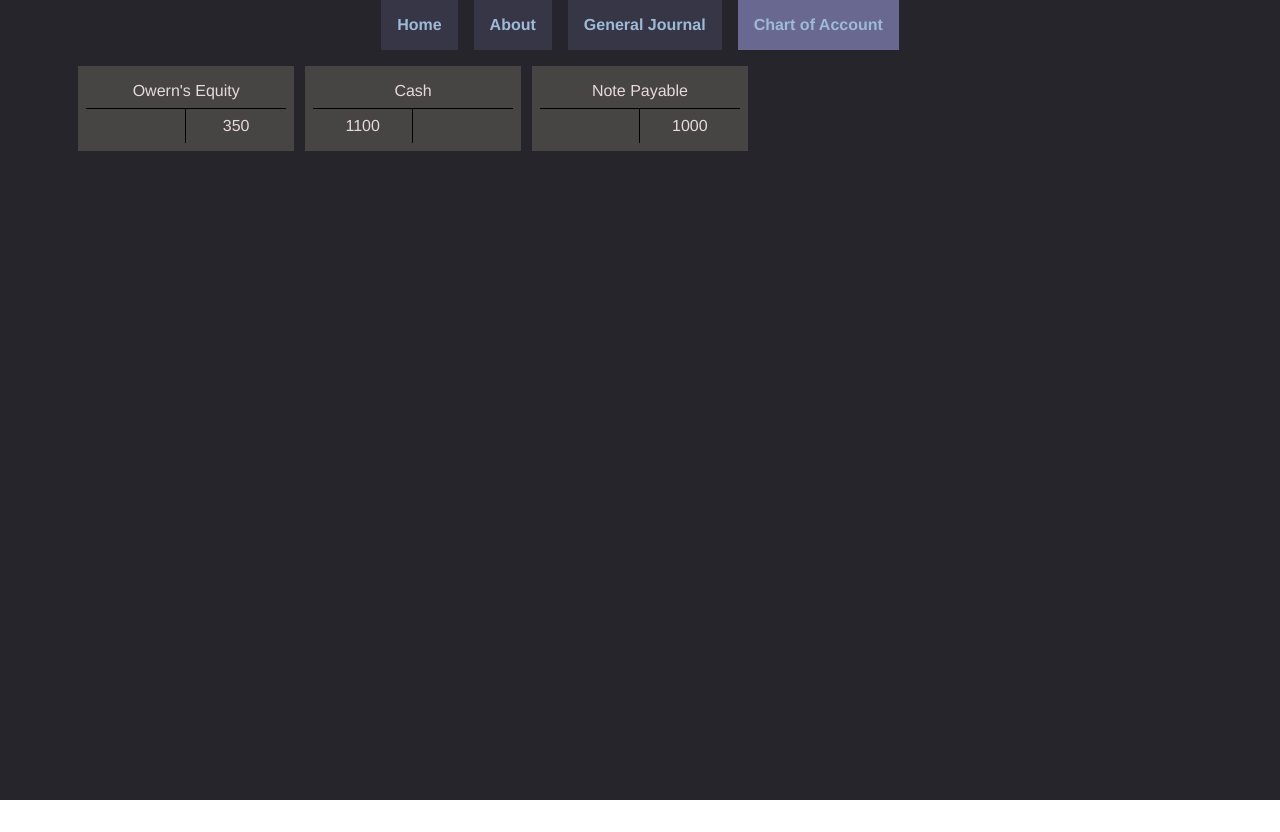
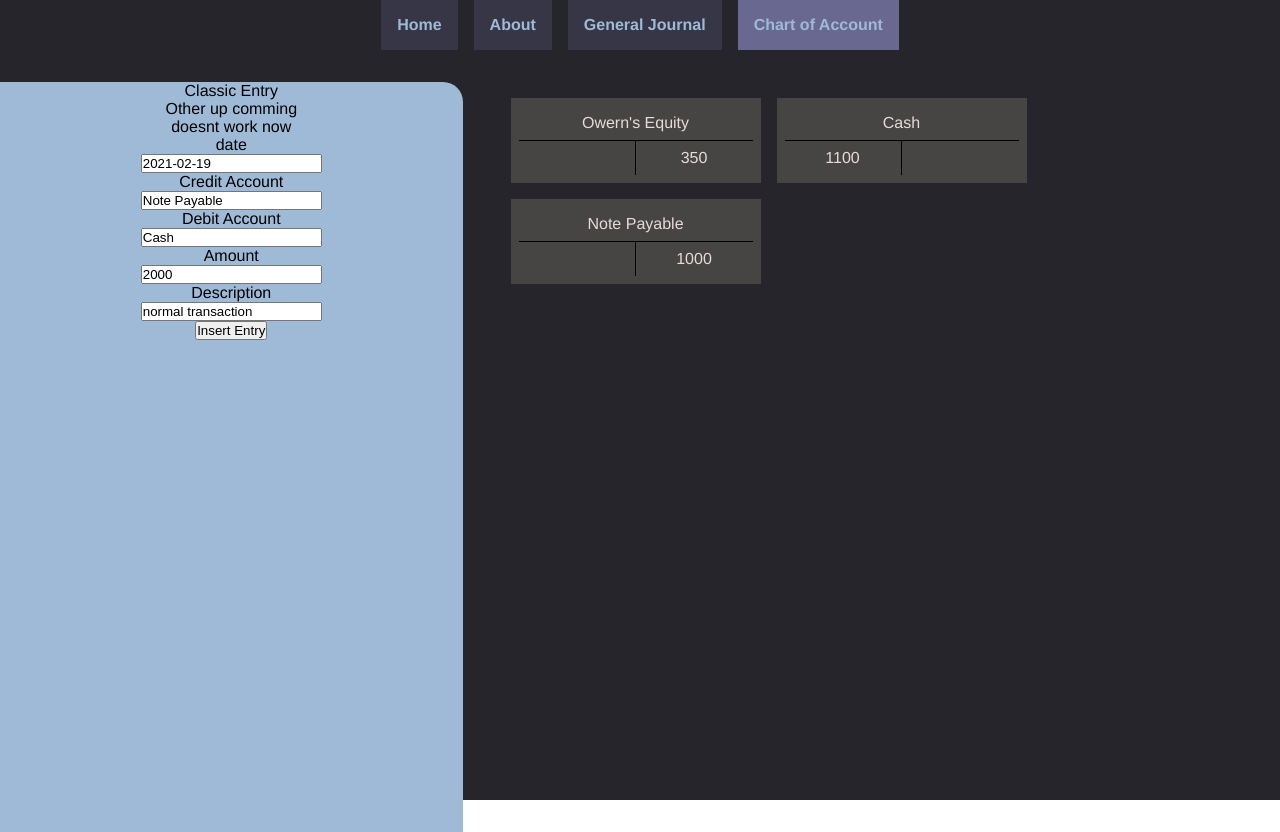
Before and after one commit to dizzyi/freshman-accountant, a Vue app: page /chartofaccount in a window 1280 px wide. Before the commit the page ends 800 px from the top, so only its background shows below. Built offline with nearby package versions, Linux system fonts and the light colour scheme.

Commit message:
changed to view form all every thing in one view to insert entry on the left and the router view to the right

```diff
--- a/src/App.vue
+++ b/src/App.vue
@@ -5,8 +5,13 @@
     <router-link to="/generalJournal">General Journal</router-link>
     <router-link to="/chartofaccount">Chart of Account</router-link>
   </div>
-  <div id='view'>
-    <router-view/>
+  <div id="main">
+    <div id='insert'>
+      <insert-panel/>
+    </div>
+    <div id='view'>
+      <router-view/>
+    </div>
   </div>
 </template>
 
@@ -55,9 +60,32 @@
   background-color: #686891;
 }
 
+#main{
+  width: 100%;
+  display: flex;
+  flex-direction: row;
+  justify-content: space-between;
+  height: 100%;
+}
+
+#insert{
+  margin: 2rem;
+  margin-left: 0;
+  flex-basis: 1;
+  flex-grow: 0;
+  width: max(20vw,30rem);
+  background: #9fbad6;
+  color: black;
+  border-radius: 0 20px 0 0;
+  height: 100%;
+}
+
 #view{
   overflow-y: scroll;
+  margin-top: 2rem;
   padding: 1rem;
   height: 100%;
+  flex-basis: 3;
+  flex-grow: 1;
 }
 </style>
--- /dev/null
+++ b/src/components/insertPanel.vue
@@ -0,0 +1,25 @@
+<template>
+  <div id="insertpanel">
+      <div id="insertnac">
+          <div> Classic Entry</div>
+          <div> Other up comming</div>
+          <div>doesnt work now</div>
+      </div>
+      <insert-entry/>
+  </div>
+</template>
+
+<script>
+import insertEntry from './insertEntry.vue';
+
+export default {
+    components:{
+        insertEntry,
+    },
+
+}
+</script>
+
+<style>
+
+</style>
--- a/src/main.js
+++ b/src/main.js
@@ -2,5 +2,6 @@ import { createApp } from 'vue'
 import App from './App.vue'
 import router from './router'
 import store from './store'
+import insertPanel from "./components/insertPanel.vue";
 
-createApp(App).use(store).use(router).mount('#app')
+createApp(App).component('insert-panel',insertPanel).use(store).use(router).mount('#app');
--- a/src/views/ChartOfAccount.vue
+++ b/src/views/ChartOfAccount.vue
@@ -23,16 +23,15 @@ export default {
 
 <style>
 #chartOfAccount{
-    width: 90%;
+    width: 100%;
     margin:auto;
     display: flex;
     justify-content: start;
-    align-content: space-around;
     flex-wrap: wrap;
-    gap: 1%
+    gap: 1rem;
 }
-#chartOfAccount > div{
-    flex-basis: 19.2%
+#chartOfAccount>div{
+    width: 250px;
 }
 
 </style>
--- a/src/views/GeneralJournal.vue
+++ b/src/views/GeneralJournal.vue
@@ -1,19 +1,16 @@
 <template>
-  <div>This is the general Journal Page</div>
+  <div id="generalEntry">This is the general Journal Page</div>
   <div v-for="entry in getAllEntries" :key="entry.id">
       <Entry :entry='entry'/>
   </div>
-  <insertEntry></insertEntry>
 </template>
 
 <script>
 import { mapGetters } from 'vuex';
-import insertEntry from '../components/insertEntry.vue';
 import Entry from '../components/Entry.vue';
 
 export default {
     components:{
-        insertEntry,
         Entry,
     },
     computed:{
@@ -27,5 +24,7 @@ export default {
 </script>
 
 <style>
-
+#generalEntry{
+    width: 100%;
+}
 </style>
```
